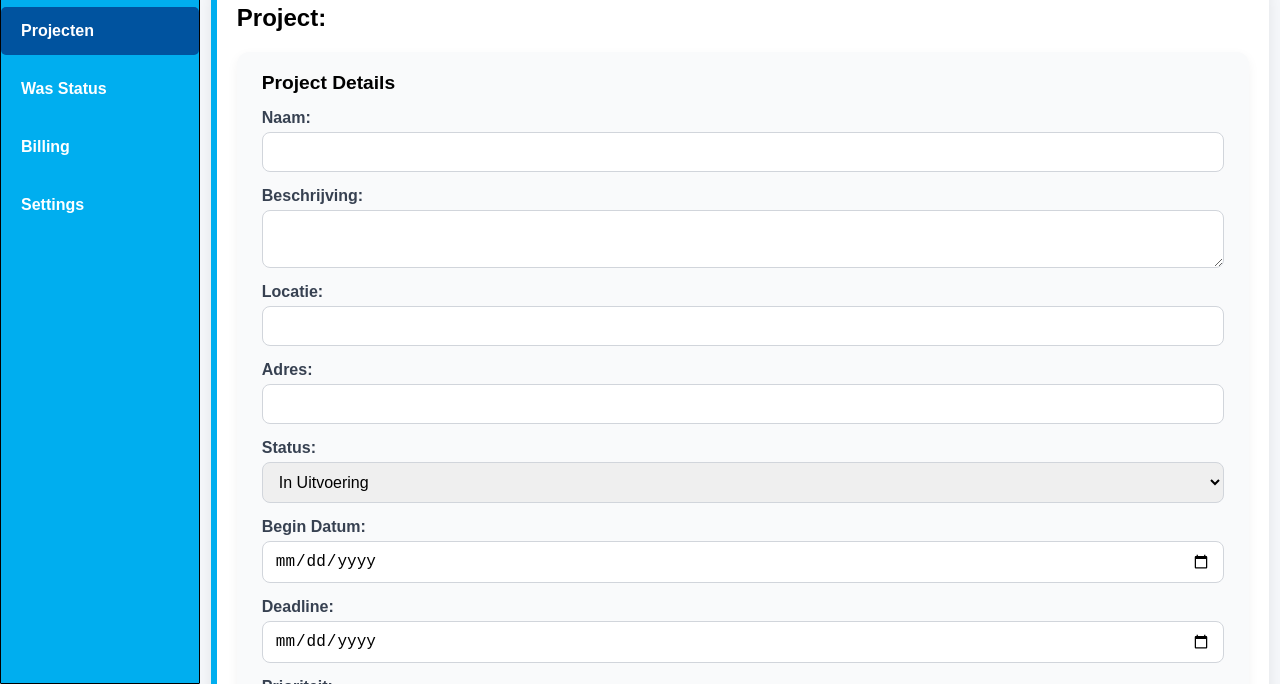
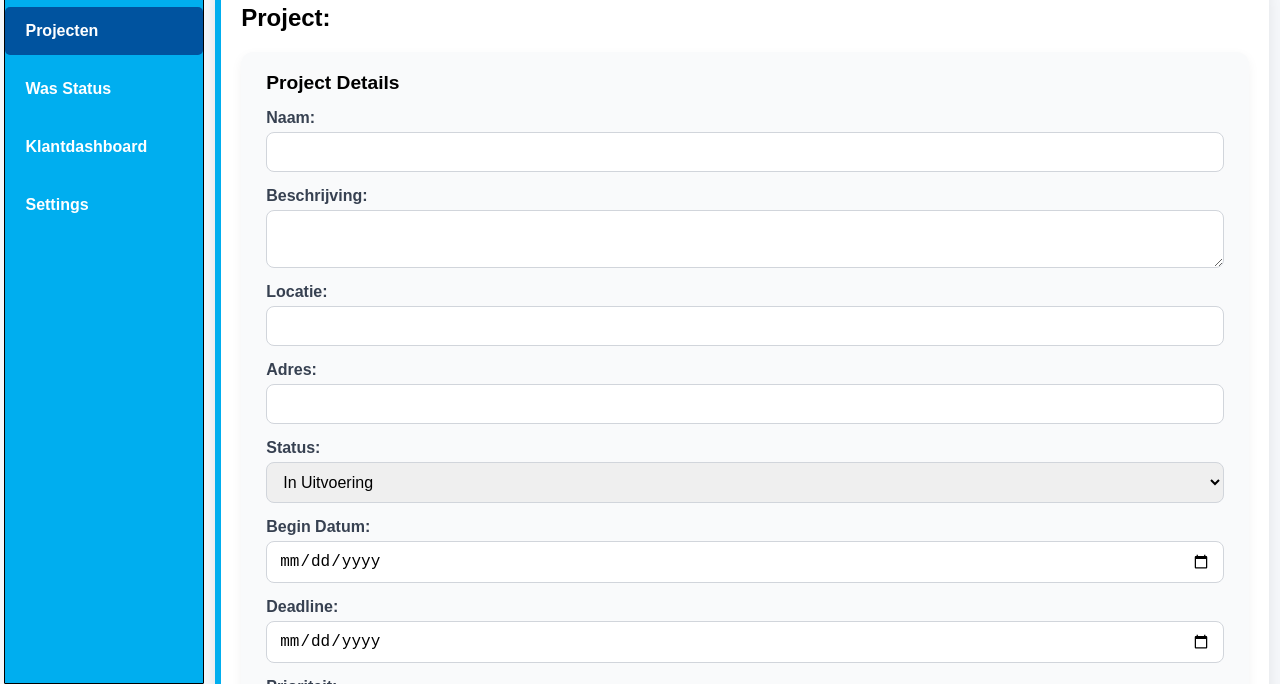
Before and after one commit to maxkottemann/SCMTEST, a plain HTML site: page projectenemtpy.html in a window 1280 px wide. Shown: the part 116-800 px from the top of the page. Drawn offline with Linux system fonts and the light colour scheme; a web font is replaced by a local one.

Commit message:
Fix HTML structure and update navigation links

```diff
--- a/projectenemtpy.html
+++ b/projectenemtpy.html
@@ -7,15 +7,14 @@
 </head>
 <body>
 
-    <!-- Sidebar / Navigation -->
-    <nav>
-        <img src="img/logo-1.png" class="mainimg">
-        <a class="menuitem" href="index.html">Dashboard</a>
-        <a class="menuitemactive" href="projecten.html">Projecten</a>
-        <a class="menuitem" href="wasstatus.html">Was Status</a>
-        <a class="menuitem" href="#">Billing</a>
-        <a class="menuitem" href="#">Settings</a>
-    </nav>
+    /<nav>
+    <img src="img/logo-1.png" class="mainimg">
+    <a class="menuitem" href="#">Dashboard</a>
+    <a class="menuitemactive" href="projecten.html">Projecten</a>
+    <a class="menuitem" href="wasstatus.html">Was Status</a>
+    <a class="menuitem" href="ziekenhuisdashboard.html">Klantdashboard</a>
+    <a class="menuitem" href="#">Settings</a>
+  </nav>
 
     <!-- Main content -->
     <main>
```
